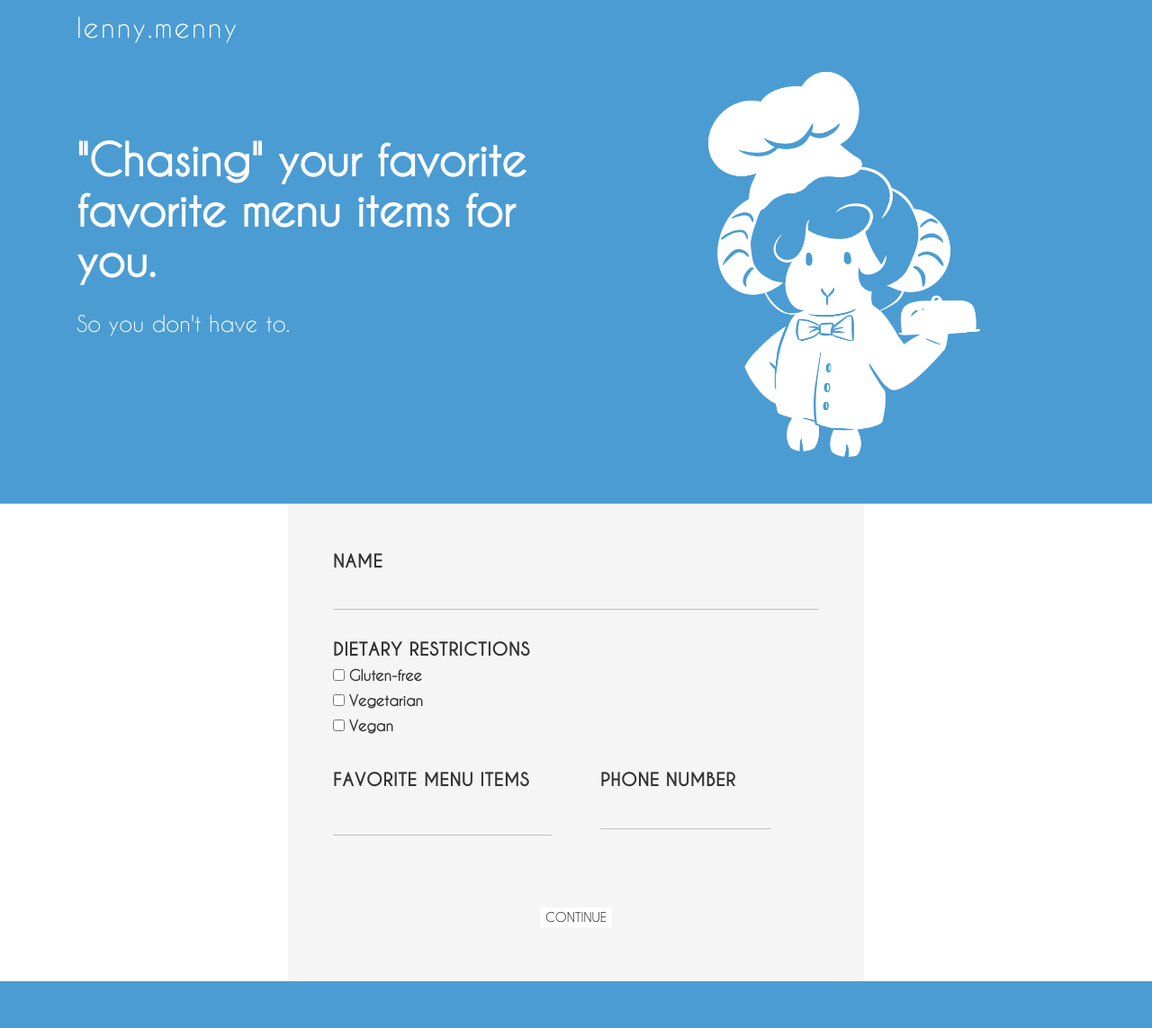
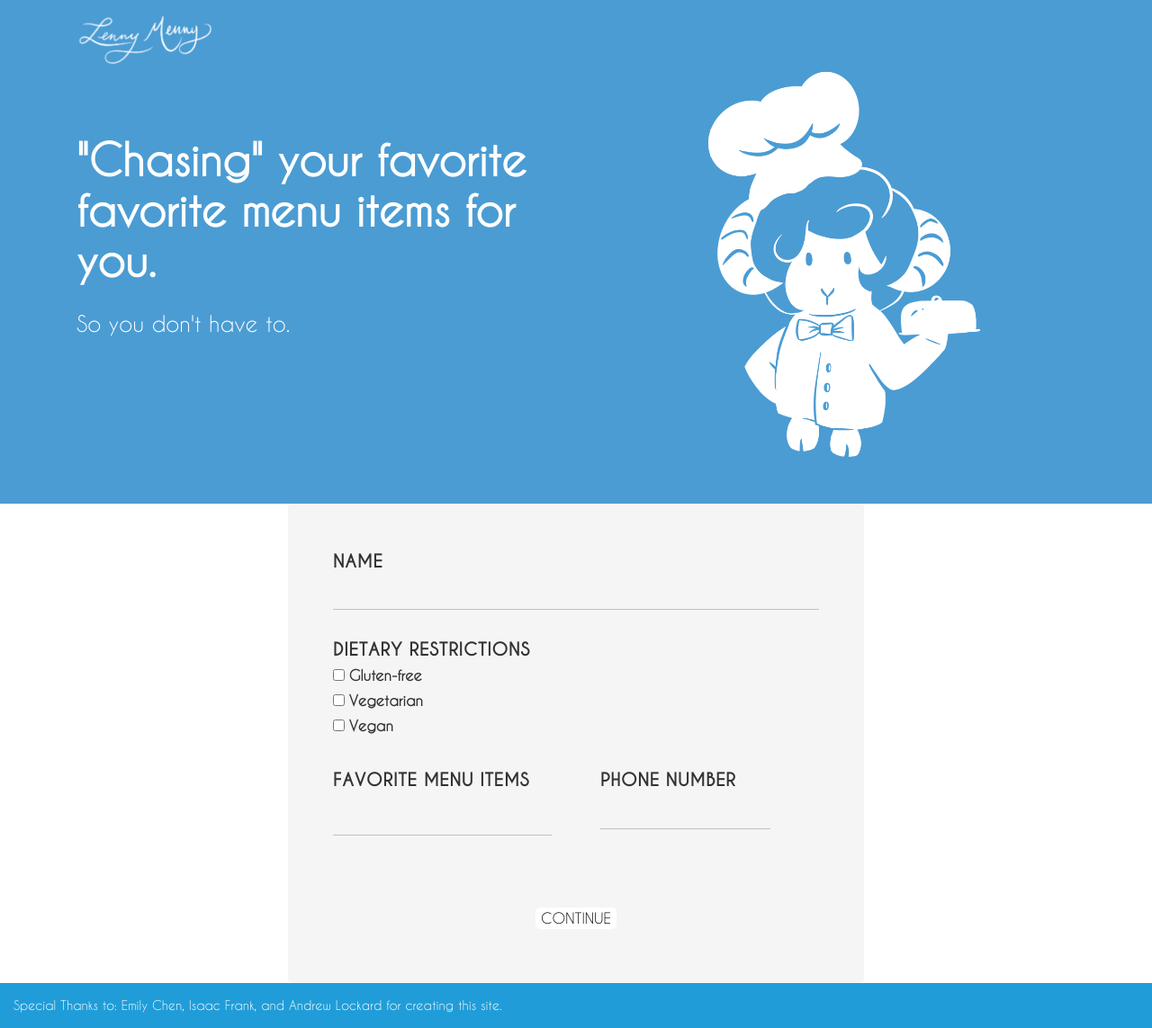
Before and after one commit to emsesc/hacknc2022, a Flask app: page / in a window 1280 px wide. Shown: the whole page at 90% size. Before the commit the page ends 1091 px from the top, so only its background shows below. Run offline with Flask 2, Linux system fonts and the light colour scheme; some libraries are stand-ins or nearby versions.

Commit message:
lenny final touches?

```diff
--- a/static/style.css
+++ b/static/style.css
@@ -105,9 +105,12 @@ form > div > div > label{
     border: none;
     color: black;
     background-color: white;
+    border-radius: 5px;
+    font-size: 16px;
 }
 
 #continue:hover{
+    transition-duration: 0.5s;
     background-color: silver;
 }
 
@@ -121,6 +124,7 @@ form > div > div > label{
 
   /* Dropdown Content (Hidden by Default) */
   .dropdown-content {
+
     display: none;
     position: absolute;
     background-color: #f1f1f1;
@@ -138,10 +142,13 @@ form > div > div > label{
   }
 
   /* Change color of dropdown links on hover */
-  .dropdown-content li:hover {background-color: #ddd;}
+  .dropdown-content li:hover {background-color: #ddd;
+    transition-duration: 0.5s;
+  }
 
   /* Show the dropdown menu on hover */
-  .dropdown:hover .dropdown-content {display: block;}
+  .dropdown:hover .dropdown-content {display: block;
+}
 
   /**
 * Template Name: Arsha - v4.9.1
@@ -243,22 +250,6 @@ body {
     transition: all 0.4s;
   }
 
-  .back-to-top i {
-    font-size: 24px;
-    color: #fff;
-    line-height: 0;
-  }
-
-  .back-to-top:hover {
-    background: #6bc1e9;
-    color: #fff;
-  }
-
-  .back-to-top.active {
-    visibility: visible;
-    opacity: 1;
-  }
-
   /*--------------------------------------------------------------
   # Header
   --------------------------------------------------------------*/
@@ -287,7 +278,8 @@ body {
   }
 
   #header .logo img {
-    max-height: 40px;
+    max-height: 60px;
+    object-fit: contain;
   }
 
   /*--------------------------------------------------------------
@@ -721,3 +713,13 @@ body {
       max-width: 40%;
     }
   }
+
+footer{
+    padding: 15px;
+    background-color:#209dd8;
+    color: white;s
+}
+
+footer > p {
+    margin-bottom: 0;
+}
--- a/templates/index.html
+++ b/templates/index.html
@@ -57,11 +57,10 @@
   <!-- ======= Header ======= -->
   <header id="header" class="fixed-top ">
     <div class="container d-flex align-items-center">
-
-      <h1 class="logo me-auto"><a href="/"">lenny.menny</a></h1>
+      <!-- <img src="../Lenny_Sig.png" class="logo me-auto"> -->
+      <!-- <h1 class="logo me-auto"><a href="/">lenny.menny</a></h1> -->
       <!-- Uncomment below if you prefer to use an image logo -->
-      <!-- <a href="index.html" class="logo me-auto"><img src="../static/img/logo.png" alt="" class="img-fluid"></a>-->
-
+      <a href="index.html" class="logo me-auto"><img src="../Lenny_Sig.png" alt="" class="img-fluid"></a>
     </div>
   </header><!-- End Header -->
 
@@ -129,9 +128,14 @@
       </form>
     </div><!-- End Form -->
 
+  <div class="footer">
+  </div>
+
+  <footer>
+    <p>Special Thanks to: Emily Chen, Isaac Frank, and Andrew Lockard for creating this site.</p>
+  </footer>
+
   <div id="preloader"></div>
-  <a href="#" class="back-to-top d-flex align-items-center justify-content-center"><i class="bi bi-arrow-up-short"></i></a>
-
   <!-- Vendor JS Files -->
   <script src="../static/assets/vendor/aos/aos.js"></script>
   <script src="../static/assets/vendor/bootstrap/js/bootstrap.bundle.min.js"></script>
```
Also changed, not shown: Lenny_Sig.png (added), 1 other file.
